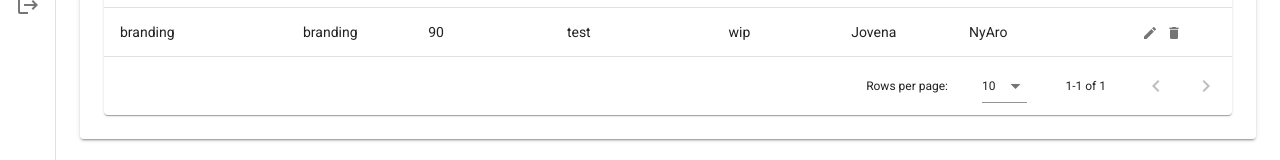
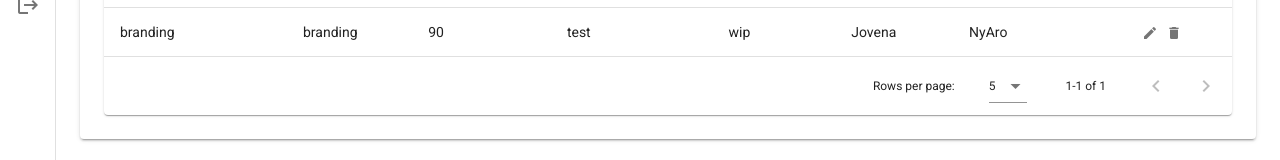
Before and after one commit to raoelsonnyaro1/crm-vue, a Vue app: page /project in a window 1280 px wide. Shown: the part 280-440 px from the top of the page. Built offline with nearby package versions, Linux system fonts and the light colour scheme.

Commit message:
modal projet

```diff
--- a/src/components/ProjectComponent.vue
+++ b/src/components/ProjectComponent.vue
@@ -20,6 +20,7 @@
     :headers="headers"
     :items="desserts"
     :search="search"
+    :items-per-page="5"
     sort-by="name"
     class="elevation-1"
   >
@@ -152,7 +153,7 @@
         </v-dialog>
         <v-dialog v-model="dialogDelete" max-width="500px">
           <v-card>
-            <v-card-title class="text-h5">Are you sure you want to delete this item?</v-card-title>
+            <v-card-title class="text-h5">Vous êtes sure de supprimer ce projet?</v-card-title>
             <v-card-actions>
               <v-spacer></v-spacer>
               <v-btn color="blue darken-1" text @click="closeDelete">Cancel</v-btn>
```
